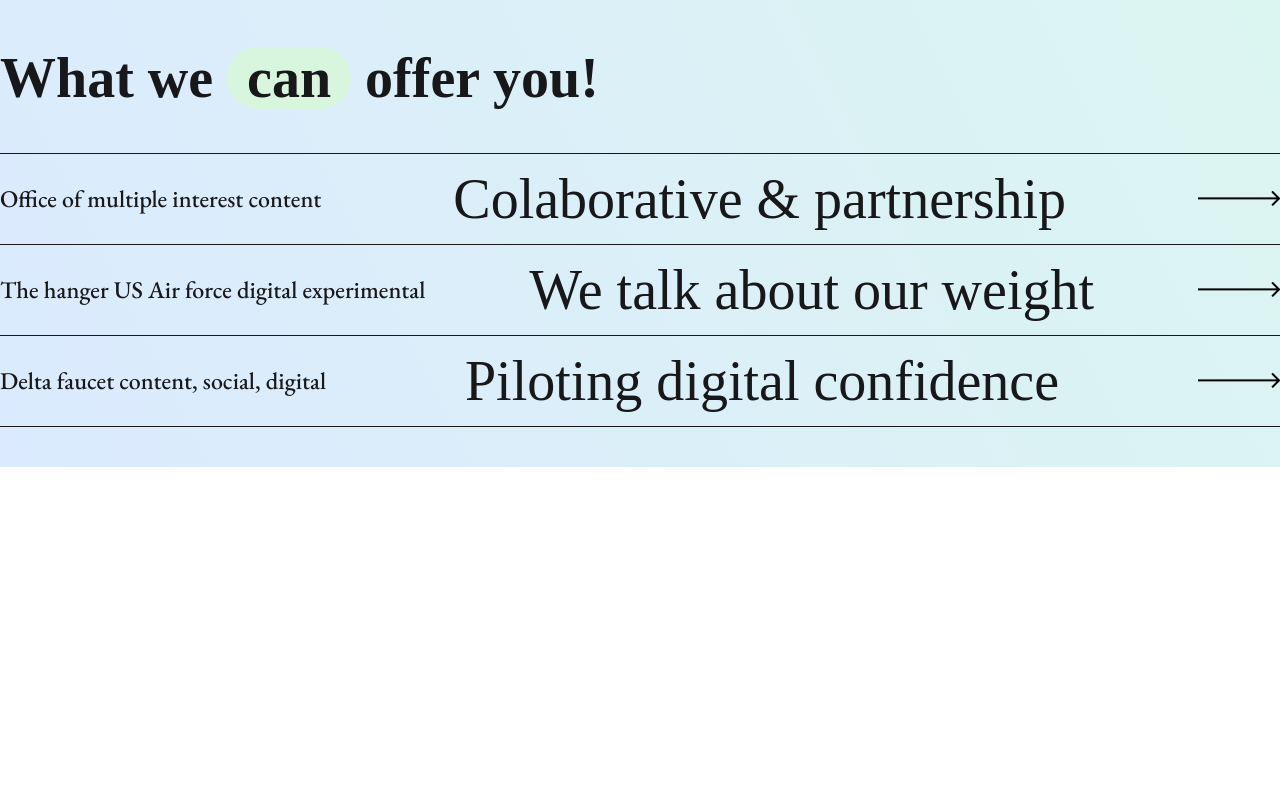
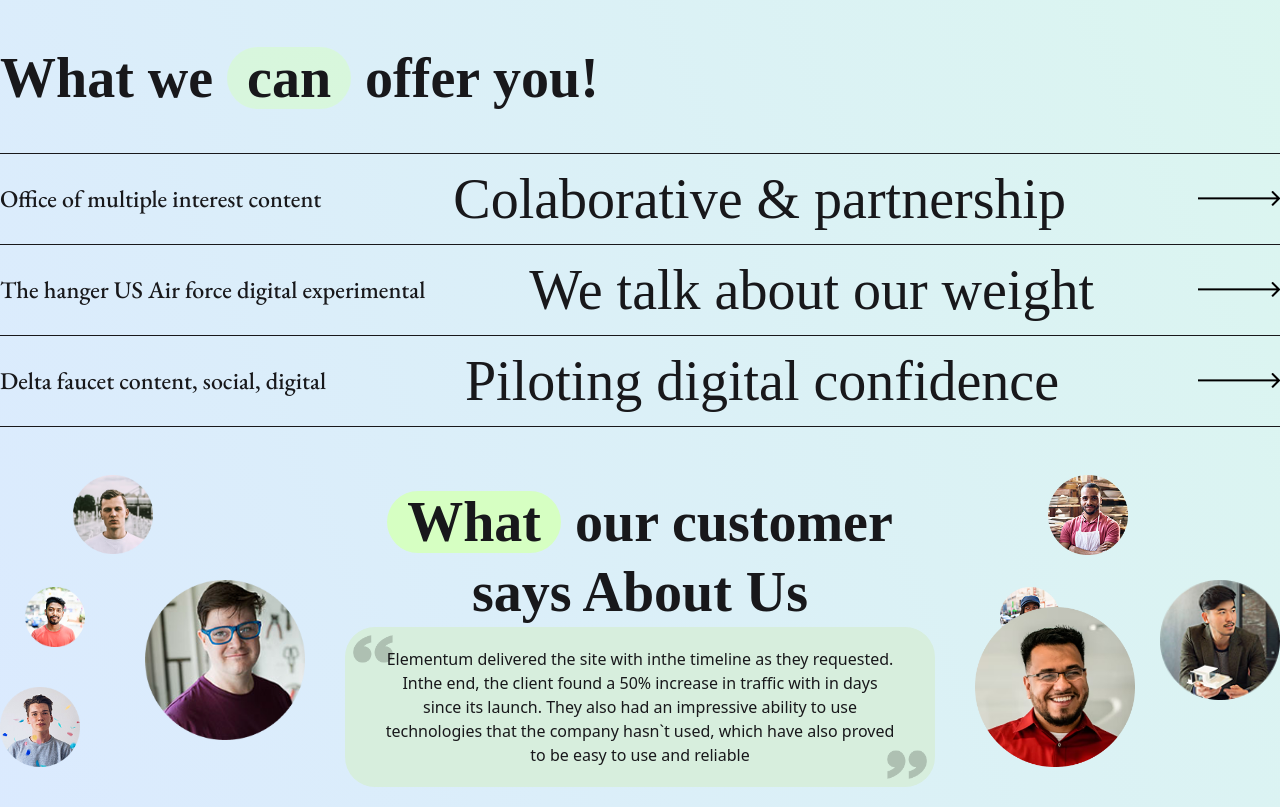
Before and after one commit to amitchandradas2004/Elementum, a plain HTML site: page index.html in a window 1280 px wide. Shown: the part 2087-2894 px from the top of the page. Before the commit the page ends 2554 px from the top, so only its background shows below. Drawn offline with nearby package versions, Linux system fonts and the light colour scheme; a web font is replaced by a local one.

Commit message:
What our customer says About Us Section is done

```diff
--- a/index.html
+++ b/index.html
@@ -302,6 +302,77 @@
           <hr />
         </div>
       </section>
+
+      <!-- What our customer says About Us Section -->
+      <section>
+        <div class="grid md:grid-cols-12 gap-5 container mx-auto">
+          <div class="relative col-span-3 hidden md:inline-grid">
+            <img
+              src="./Assets/Icons/e1.png"
+              class="absolute top-2 right-1/2 w-20"
+            />
+            <img
+              src="./Assets/Icons/e2.png"
+              class="absolute w-15 top-30 left-1/12"
+            />
+            <img
+              src="./Assets/Icons/e3.png"
+              class="absolute w-40 right-0 top-1/3"
+            />
+            <img
+              src="./Assets/Icons/e4.png"
+              class="absolute left-0 bottom-10 w-20"
+            />
+          </div>
+          <div class="col-span-6 p-5">
+            <div>
+              <h2
+                class="didot text-[40px] md:text-[56px] leading-[50px] md:leading-[70px] font-semibold text-center"
+              >
+                <span class="bg-[#d6ffc2] rounded-full px-5">What</span> our
+                customer says About Us
+              </h2>
+            </div>
+            <div
+              class="bg-[#D7EEDD] py-5 px-10 text-center rounded-[30px] relative"
+            >
+              <img
+                src="./Assets/Icons/comma 1.png"
+                class="absolute top-2 left-2 w-10"
+              />
+              <img
+                src="./Assets/Icons/comma 2.png"
+                class="absolute bottom-2 right-2 w-10"
+              />
+              <p>
+                Elementum delivered the site with inthe timeline as they
+                requested. Inthe end, the client found a 50% increase in traffic
+                with in days since its launch. They also had an impressive
+                ability to use technologies that the company hasn`t used, which
+                have also proved to be easy to use and reliable
+              </p>
+            </div>
+          </div>
+          <div class="relative col-span-3 hidden md:inline-grid">
+            <img
+              src="./Assets/Icons/e5.png"
+              class="absolute top-2 right-1/2 w-20"
+            />
+            <img
+              src="./Assets/Icons/e6.png"
+              class="absolute w-15 top-30 left-1/12"
+            />
+            <img
+              src="./Assets/Icons/e7.png"
+              class="absolute w-30 right-0 top-1/3"
+            />
+            <img
+              src="./Assets/Icons/e8.png"
+              class="absolute left-0 bottom-10 w-40"
+            />
+          </div>
+        </div>
+      </section>
     </main>
   </body>
 </html>
```
Also changed, not shown: Assets/Icons/comma 1.png (added), Assets/Icons/comma 2.png (added), Assets/Icons/e1.png (added), Assets/Icons/e2.png (added), Assets/Icons/e3.png (added), Assets/Icons/e4.png (added), Assets/Icons/e5.png (added), Assets/Icons/e6.png (added), Assets/Icons/e7.png (added), Assets/Icons/e8.png (added), Assets/Icons/left.png (deleted), Assets/Icons/right.png (deleted).
